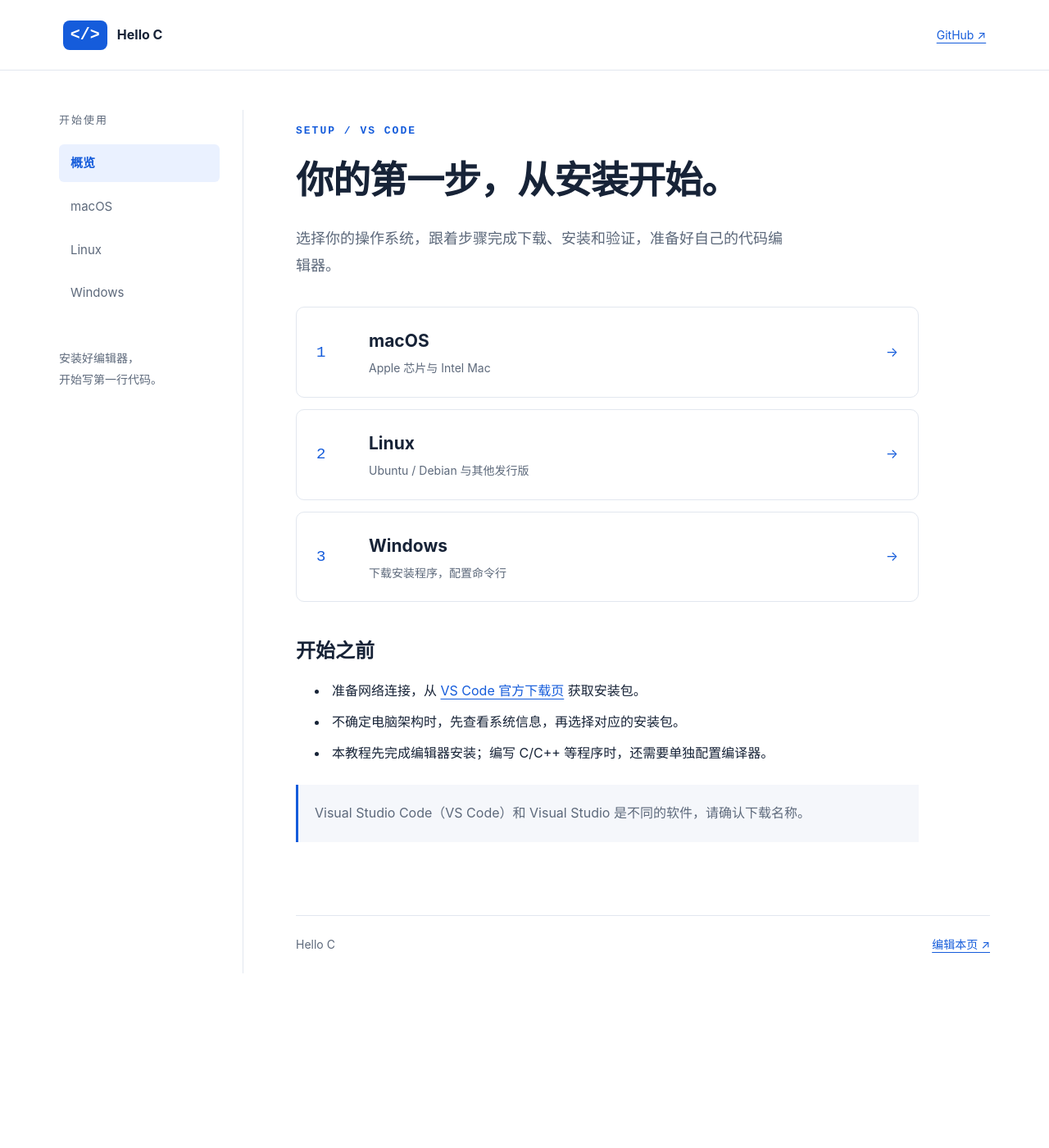
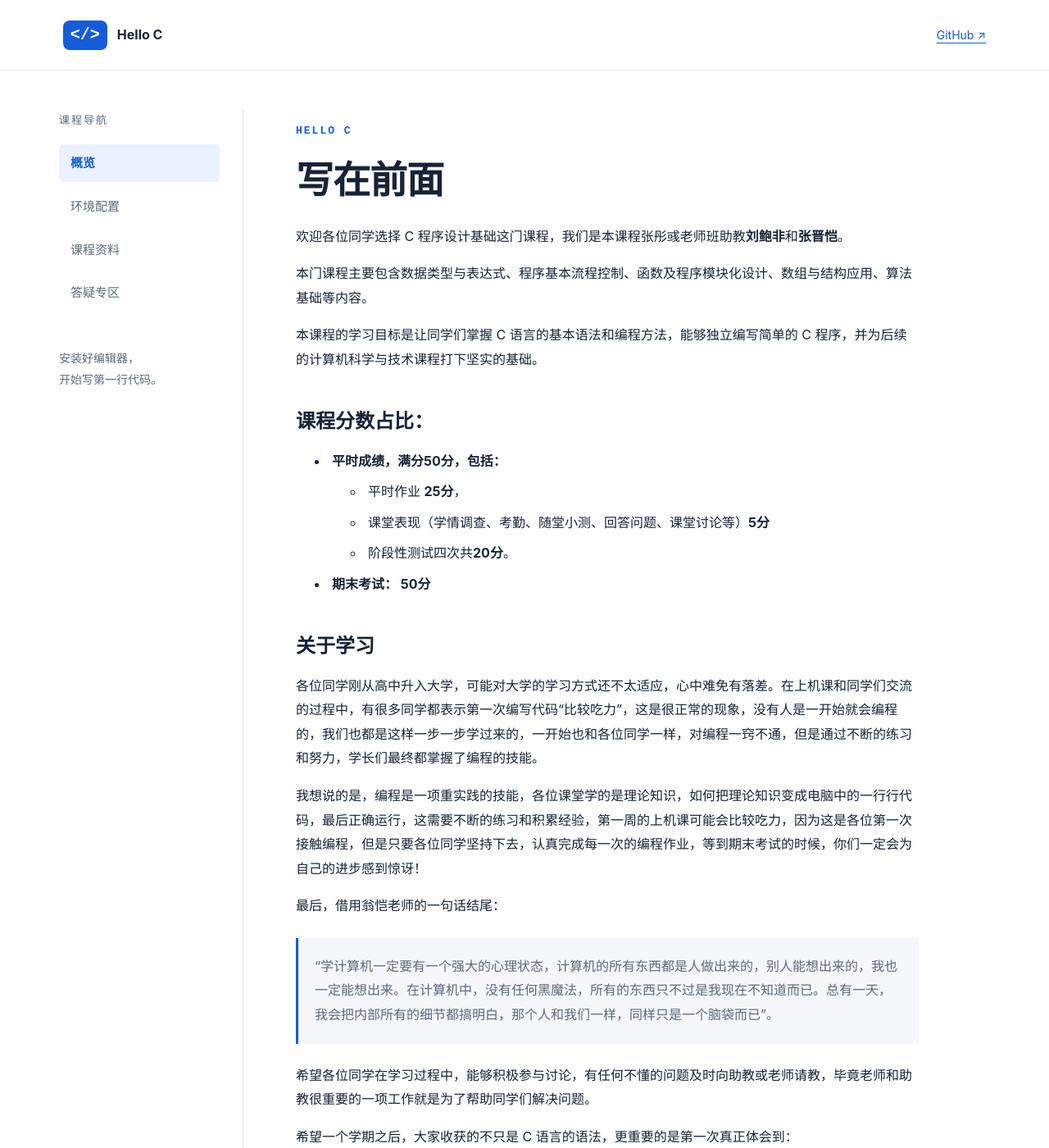
Before and after one commit to LaBaFan/hello-c, a Jekyll site: the page built from docs/index.md, in a window 1280 px wide and 1400 px high. Shown: the whole window at 82% size. Built offline with Jekyll 4.4.1, drawn with Linux system fonts in a browser that asks for light colours; some of the changed text lies outside the part shown.

Commit message:
Publish course homepage and organized learning modules

```diff
--- a/docs/_config.yml
+++ b/docs/_config.yml
@@ -1,5 +1,5 @@
 title: Hello C
-description: 从下载到第一次打开项目，macOS、Windows 与 Linux 的 VS Code 安装教程。
+description: C 程序设计基础课程的环境配置、课程资料与答疑专区。
 url: https://www.labafan.cc
 baseurl: /hello-c
 markdown: kramdown
@@ -10,4 +10,19 @@ defaults:
       layout: default
       nav: true
       order: 1000
+  - scope:
+      path: environment
+    values:
+      section: environment
+      nav: false
+  - scope:
+      path: materials
+    values:
+      section: materials
+      nav: false
+  - scope:
+      path: qa
+    values:
+      section: qa
+      nav: false
 exclude: [README.md]
--- a/docs/_layouts/default.html
+++ b/docs/_layouts/default.html
@@ -13,11 +13,11 @@
   <a class="skip" href="#content">跳转到正文</a>
   <header><a class="brand" href="{{ '/' | relative_url }}"><span class="mark">&lt;/&gt;</span> {{ site.title | escape }}</a><a class="repo" href="https://github.com/LaBaFan/hello-c">GitHub ↗</a></header>
   <div class="shell">
-    <aside><p class="nav-label">开始使用</p><nav aria-label="教程导航">
+    <aside><p class="nav-label">课程导航</p><nav aria-label="教程导航">
       <a href="{{ '/' | relative_url }}" {% if page.url == '/' %}aria-current="page"{% endif %}>概览</a>
       {% assign documents = site.pages | where: "nav", true | sort: "order" %}
       {% for document in documents %}
-      <a href="{{ document.url | relative_url }}" {% if page.url == document.url %}aria-current="page"{% endif %}>{{ document.nav_title | default: document.title | escape }}</a>
+      <a href="{{ document.url | relative_url }}" {% if page.url == document.url %}aria-current="page"{% elsif page.section and page.section == document.section %}aria-current="location"{% endif %}>{{ document.nav_title | default: document.title | escape }}</a>
       {% endfor %}
     </nav><p class="aside-note">安装好编辑器，<br>开始写第一行代码。</p></aside>
     <main id="content"><article>{{ content }}</article><footer><span>{{ site.title | escape }}</span><a href="https://github.com/LaBaFan/hello-c/edit/main/docs/{{ page.path }}">编辑本页 ↗</a></footer></main>
--- a/docs/index.md
+++ b/docs/index.md
@@ -2,23 +2,47 @@
 title: 从这里开始
 nav: false
 ---
-<p class="eyebrow">SETUP / VS CODE</p>
+<p class="eyebrow">HELLO C</p>
 
-# 你的第一步，从安装开始。
+# 写在前面
 
-<p class="intro">选择你的操作系统，跟着步骤完成下载、安装和验证，准备好自己的代码编辑器。</p>
+欢迎各位同学选择 C 程序设计基础这门课程，我们是本课程张彤彧老师班助教**刘鲍非**和**张晋恺**。
+
+本门课程主要包含数据类型与表达式、程序基本流程控制、函数及程序模块化设计、数组与结构应用、算法基础等内容。
+
+本课程的学习目标是让同学们掌握 C 语言的基本语法和编程方法，能够独立编写简单的 C 程序，并为后续的计算机科学与技术课程打下坚实的基础。
+
+## 课程分数占比：
+
+- **平时成绩，满分50分，包括：**
+    - 平时作业 **25分**，
+    - 课堂表现（学情调查、考勤、随堂小测、回答问题、课堂讨论等）**5分**
+    - 阶段性测试四次共**20分**。
+- **期末考试： 50分**
+
+## 关于学习
+
+各位同学刚从高中升入大学，可能对大学的学习方式还不太适应，心中难免有落差。在上机课和同学们交流的过程中，有很多同学都表示第一次编写代码“比较吃力”，这是很正常的现象，没有人是一开始就会编程的，我们也都是这样一步一步学过来的，一开始也和各位同学一样，对编程一窍不通，但是通过不断的练习和努力，学长们最终都掌握了编程的技能。
+
+我想说的是，编程是一项重实践的技能，各位课堂学的是理论知识，如何把理论知识变成电脑中的一行行代码，最后正确运行，这需要不断的练习和积累经验，第一周的上机课可能会比较吃力，因为这是各位第一次接触编程，但是只要各位同学坚持下去，认真完成每一次的编程作业，等到期末考试的时候，你们一定会为自己的进步感到惊讶！
+
+最后，借用翁恺老师的一句话结尾：
+
+> “学计算机一定要有一个强大的心理状态，计算机的所有东西都是人做出来的，别人能想出来的，我也一定能想出来。在计算机中，没有任何黑魔法，所有的东西只不过是我现在不知道而已。总有一天，我会把内部所有的细节都搞明白，那个人和我们一样，同样只是一个脑袋而已”。
+
+希望各位同学在学习过程中，能够积极参与讨论，有任何不懂的问题及时向助教或老师请教，毕竟老师和助教很重要的一项工作就是为了帮助同学们解决问题。
+
+希望一个学期之后，大家收获的不只是 C 语言的语法，更重要的是第一次真正体会到：
+
+**如何把自己的想法，一步一步变成一段能够运行的程序。**
+
+祝大家 C 语言学习顺利，也希望这个学期我们相处愉快！
+
+## 课程导航
 
 <div class="platforms">
-  {% assign documents = site.pages | where: "nav", true | sort: "order" %}
-  {% for document in documents %}
-  <a class="platform" href="{{ document.url | relative_url }}"><span class="number">{{ forloop.index }}</span><span><strong>{{ document.nav_title | default: document.title | escape }}</strong><small>{{ document.description | escape }}</small></span><span class="arrow" aria-hidden="true">→</span></a>
+  {% assign modules = site.pages | where: "module", true | sort: "order" %}
+  {% for module in modules %}
+  <a class="platform" href="{{ module.url | relative_url }}"><span class="number">{{ forloop.index }}</span><span><strong>{{ module.title | escape }}</strong><small>{{ module.description | escape }}</small></span><span class="arrow" aria-hidden="true">→</span></a>
   {% endfor %}
 </div>
-
-## 开始之前
-
-- 准备网络连接，从 [VS Code 官方下载页](https://code.visualstudio.com/download) 获取安装包。
-- 不确定电脑架构时，先查看系统信息，再选择对应的安装包。
-- 本教程先完成编辑器安装；编写 C/C++ 等程序时，还需要单独配置编译器。
-
-> Visual Studio Code（VS Code）和 Visual Studio 是不同的软件，请确认下载名称。
```
Also changed, not shown: docs/environment/index.md (added, +20 -0 lines), docs/environment/linux.md (renamed from docs/linux.md, +1 -0 lines), docs/environment/macos.md (renamed from docs/macos.md, +1 -0 lines), docs/environment/windows.md (renamed from docs/windows.md, +1 -0 lines), docs/materials/index.md (added, +11 -0 lines), docs/qa/index.md (added, +11 -0 lines), scripts/check_site.py (+13 -7 lines), README.md, docs/assets/images/macos/fig8.png.
